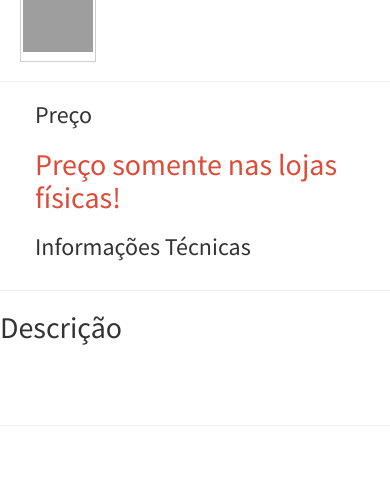
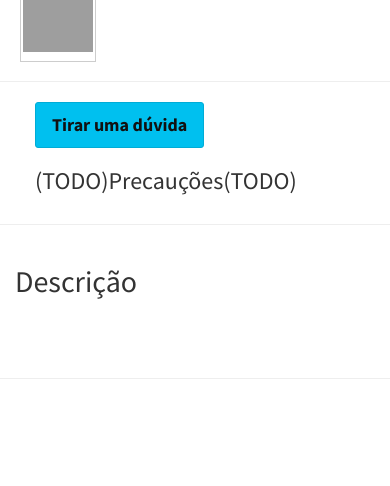
Before and after one commit to marciioluucas/Chemistery, a PHP site: page /view/produto.php?id=1 in a window 390 px wide; the page is wider, and only the part inside the window is pictured. Shown: the part 387-873 px from the top of that part. After the commit the page ends 766 px from the top of that part, so only its background shows below. Run offline with PHP 8.4, Linux system fonts and the light colour scheme; data comes from the database, SQL or seed files in the repository; data that the repository does not hold is empty; some libraries are stand-ins or nearby versions; grey boxes are pictures that could not be loaded.

Commit message:
Ajustes na tela de produto Adicionando botão de fazer pergunta

```diff
--- a/view/produto.php
+++ b/view/produto.php
@@ -285,19 +285,9 @@ $arrayImagens = explode('-', $stringArray);
         <div class="col-sm-6" style="padding-left: 50px">
 
 
-            <?php if ($produtoController->retornaAlgoDoProdutoQueEuQueira("mostrapreco", $_GET['id']) and $produtoController->retornaAlgoDoProdutoQueEuQueira("preco", $_GET['id']) != 0) {
-                echo "
-                   <h3>Preço</h3>
-                   <h2 class='text-red'>R$ " . $produtoController->retornaAlgoDoProdutoQueEuQueira("preco", $_GET['id']) . "</h2>
-               ";
-            }
-            if ($produtoController->retornaAlgoDoProdutoQueEuQueira("mostrapreco", $_GET['id']) == 0) {
-                echo "
-                   <h3>Preço</h3>
-                   <h2 class='text-red'>Preço somente nas lojas físicas!</h2>";
-            }
-            ?>
-            <h3>Informações Técnicas</h3>
+            <button type="button" class="btn btn-lg btn-info" ><a href="frmCadastroPergunta.php" class="text-black text-bold">Tirar uma dúvida</a></button>
+
+            <h3>(TODO)Precauções(TODO)</h3>
 
 
             <table style="width: 100%; border-color: #FFFFFF; border: none" border="1">
@@ -309,11 +299,14 @@ $arrayImagens = explode('-', $stringArray);
         </div>
 
 
-        <div class="col-sm-12" style="">
+        <div class="col-sm-12">
+
             <hr>
+            <div class="container" style="text-align: justify">
             <h2>Descrição</h2>
-            <p><?php echo $produtoController->retornaAlgoDoProdutoQueEuQueira("descricao", $_GET['id']) ?></p>
+            <p class="h3"><?php echo $produtoController->retornaAlgoDoProdutoQueEuQueira("descricao", $_GET['id']) ?></p>
             <br><br>
+            </div>
             <hr>
             <br><br>
 
```
